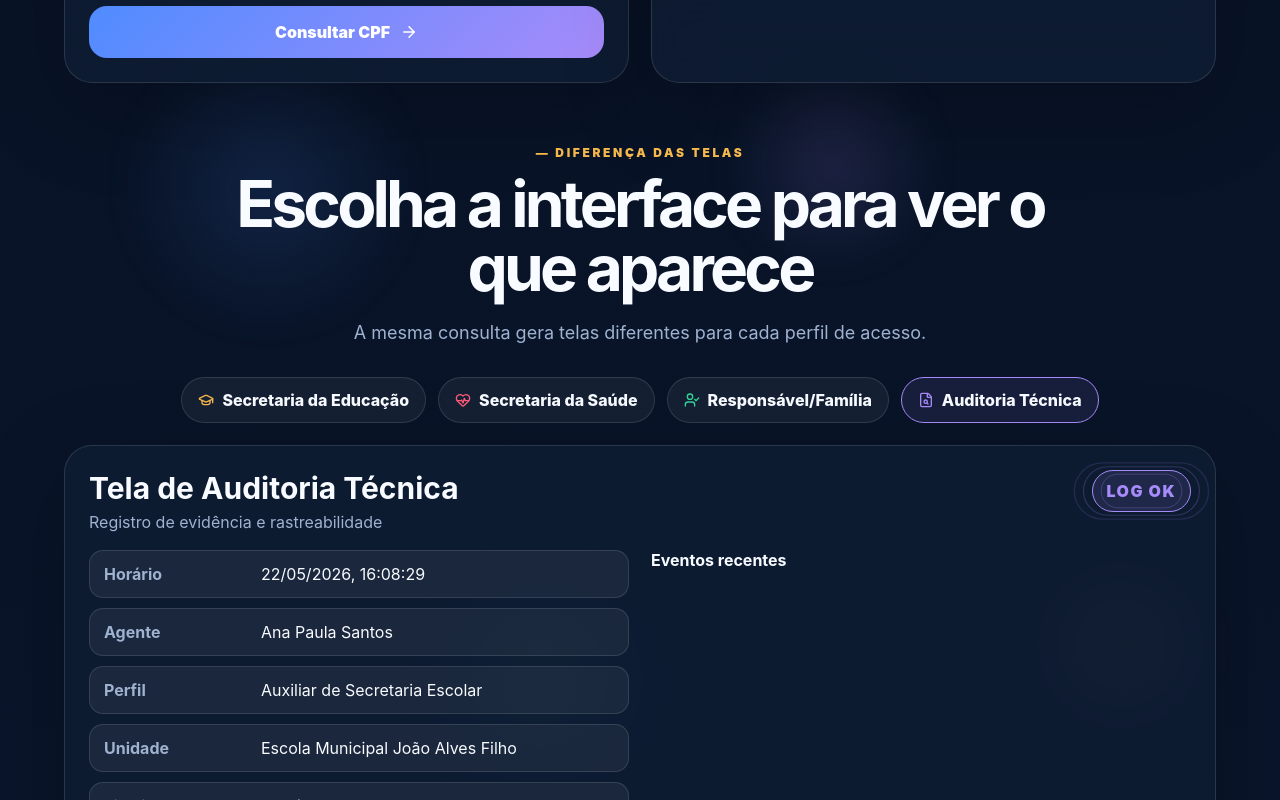
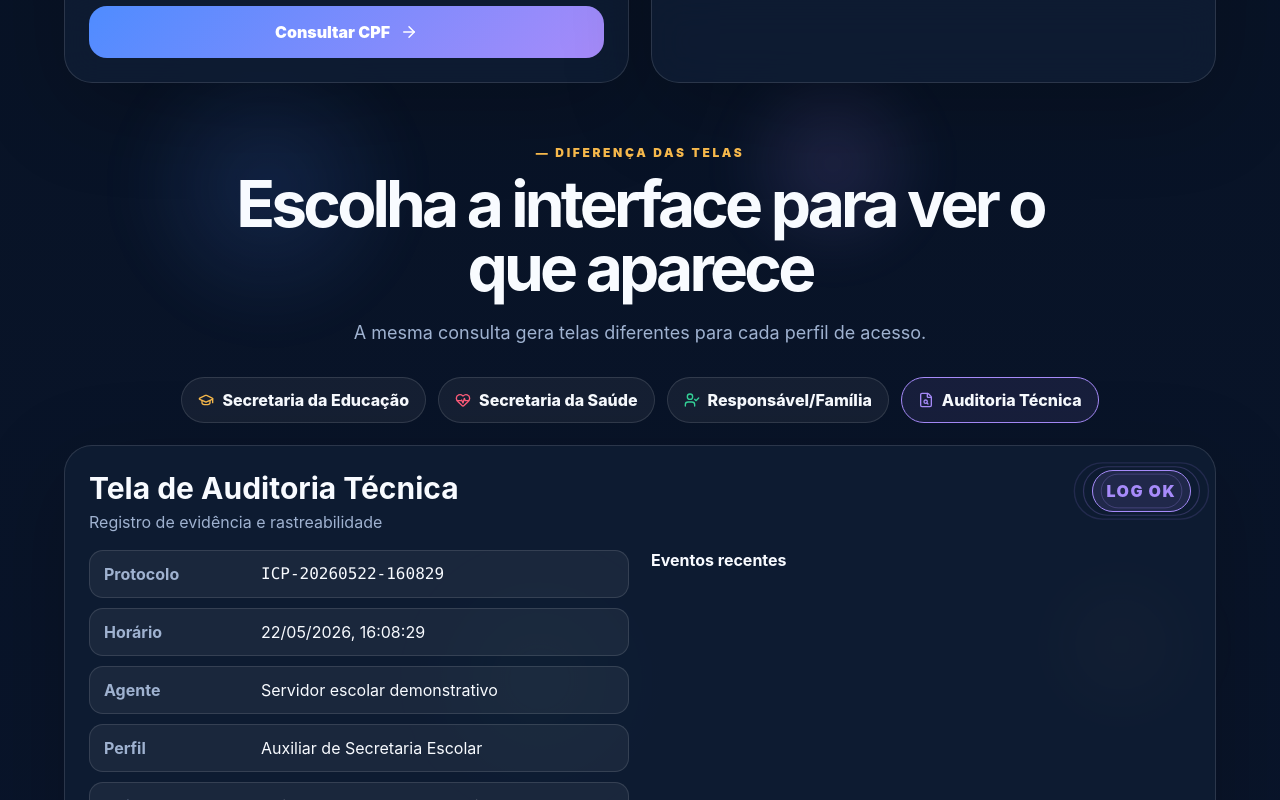
Before and after one commit to LucasDosea/integra-cpf-prototipo, a React (Vite) app: page / in a window 1280 px wide. Both pictures are taken after a click on the button "Auditoria Técnica". Shown: the part 1540-2340 px from the top of the page. Built offline with nearby package versions, Linux system fonts and the light colour scheme.

Commit message:
Update App.jsx

```diff
--- a/src/App.jsx
+++ b/src/App.jsx
@@ -3,29 +3,22 @@ import { AnimatePresence, motion, useReducedMotion } from "framer-motion";
 import {
   AlertTriangle,
   ArrowRight,
-  Building2,
   CalendarCheck,
   CheckCircle2,
   Clock3,
   Database,
-  Eye,
   EyeOff,
   FileSearch,
-  Fingerprint,
   GraduationCap,
   HeartPulse,
   Lock,
   Moon,
   Play,
-  Radio,
-  Search,
   ShieldCheck,
   Sparkles,
   Sun,
-  TerminalSquare,
   UserCheck,
   XCircle,
-  Zap,
 } from "lucide-react";
 
 const themes = {
@@ -64,9 +57,9 @@ const themes = {
 };
 
 const agent = {
-  name: "Ana Paula Santos",
+  name: "Servidor escolar demonstrativo",
   role: "Auxiliar de Secretaria Escolar",
-  unit: "Escola Municipal João Alves Filho",
+  unit: "Unidade escolar demonstrativa",
   profile: "Secretaria Escolar",
   device: "Secretaria-PC-03",
   ip: "200.150.42.18",
@@ -76,10 +69,10 @@ const agent = {
 const cases = {
   liberado: {
     cpf: "12345678900",
-    name: "Helena S. Andrade",
+    name: "Aluno demonstrativo A",
     birth: "12/03/2018",
     className: "3º ano B",
-    responsible: "Mariana Andrade",
+    responsible: "Responsável demonstrativo A",
     status: "LIBERADO",
     color: "green",
     educationTitle: "Matrícula autorizada",
@@ -92,10 +85,10 @@ const cases = {
   },
   pendente: {
     cpf: "11122233344",
-    name: "Miguel A. Santos",
+    name: "Aluno demonstrativo B",
     birth: "04/09/2015",
     className: "5º ano A",
-    responsible: "Carlos Santos",
+    responsible: "Responsável demonstrativo B",
     status: "PENDENTE",
     color: "amber",
     educationTitle: "Orientar responsável",
@@ -103,7 +96,7 @@ const cases = {
     healthTitle: "Pendência administrativa",
     healthMessage: "Existe uma pendência simulada que exige atualização presencial.",
     familyMessage: "Compareça à UBS indicada para atualização e liberação do processo.",
-    nextStep: "UBS Atalaia · 23/05/2026 · 08:30",
+    nextStep: "UBS Atalaia · horário demonstrativo",
     http: "200 OK",
   },
   nao: {
@@ -112,10 +105,10 @@ const cases = {
     birth: "—",
     className: "—",
     responsible: "—",
-    status: "NÃO LOCALIZADO",
+    status: "DADOS INSUFICIENTES",
     color: "red",
     educationTitle: "Conferência cadastral",
-    educationMessage: "Solicitar conferência dos dados antes de prosseguir.",
+    educationMessage: "Não foi encontrado vínculo suficiente para validação automática.",
     healthTitle: "Vínculo não encontrado",
     healthMessage: "Nenhum vínculo suficiente foi encontrado nos dados simulados.",
     familyMessage: "Procure a unidade responsável para conferência cadastral.",
@@ -125,7 +118,7 @@ const cases = {
 };
 
 function formatCpf(value) {
-  const digits = value.replace(/\D/g, "").slice(0, 11);
+  const digits = String(value || "").replace(/\D/g, "").slice(0, 11);
   return digits
     .replace(/(\d{3})(\d)/, "$1.$2")
     .replace(/(\d{3})(\d)/, "$1.$2")
@@ -145,8 +138,18 @@ function nowString(date = new Date()) {
   }).format(date);
 }
 
+function makeProtocol(date = new Date()) {
+  const y = date.getFullYear();
+  const mo = String(date.getMonth() + 1).padStart(2, "0");
+  const da = String(date.getDate()).padStart(2, "0");
+  const h = String(date.getHours()).padStart(2, "0");
+  const mi = String(date.getMinutes()).padStart(2, "0");
+  const s = String(date.getSeconds()).padStart(2, "0");
+  return `ICP-${y}${mo}${da}-${h}${mi}${s}`;
+}
+
 function decide(cpf) {
-  const d = cpf.replace(/\D/g, "");
+  const d = String(cpf || "").replace(/\D/g, "");
   if (d.length < 11) return null;
   if (d === cases.liberado.cpf) return cases.liberado;
   if (d === cases.pendente.cpf) return cases.pendente;
@@ -155,7 +158,7 @@ function decide(cpf) {
 }
 
 function makeToken(cpf, date) {
-  const d = (cpf.replace(/\D/g, "") || "00000000000")
+  const d = (String(cpf || "").replace(/\D/g, "") || "00000000000")
     .split("")
     .reverse()
     .join("")
@@ -225,8 +228,7 @@ function Pill({ p, c, children }) {
   );
 }
 
-function LiveClock({ p, compact = false }) {
-  const now = useClock();
+function LiveClock({ p, compact = false, now }) {
   return (
     <motion.span
       animate={{ opacity: [0.78, 1, 0.78] }}
@@ -553,8 +555,9 @@ function FamilyView({ p, r, c }) {
   );
 }
 
-function AuditView({ p, r, eventTime, token, denied, logs }) {
+function AuditView({ p, r, eventTime, token, denied, logs, protocol }) {
   const rows = [
+    ["Protocolo", protocol],
     ["Horário", nowString(eventTime)],
     ["Agente", agent.name],
     ["Perfil", agent.role],
@@ -573,14 +576,14 @@ function AuditView({ p, r, eventTime, token, denied, logs }) {
           {rows.map(([k, v]) => (
             <div key={k} style={{ display: "grid", gridTemplateColumns: "145px 1fr", gap: 12, padding: "13px 14px", borderRadius: 14, background: p.soft, border: `1px solid ${p.line}` }}>
               <strong style={{ color: p.muted }}>{k}</strong>
-              <span style={{ fontFamily: k === "Token" ? "ui-monospace, SFMono-Regular, Menlo, monospace" : "inherit" }}>{v}</span>
+              <span style={{ fontFamily: k === "Token" || k === "Protocolo" ? "ui-monospace, SFMono-Regular, Menlo, monospace" : "inherit" }}>{v}</span>
             </div>
           ))}
         </div>
         <div style={{ display: "grid", gap: 10 }}>
           <h4 style={{ margin: "0 0 4px" }}>Eventos recentes</h4>
           <AnimatePresence initial={false}>
-            {logs.slice(0, 6).map((log) => (
+            {logs.slice(0, 7).map((log) => (
               <motion.div
                 key={log.id}
                 initial={{ opacity: 0, x: 20, scale: 0.98 }}
@@ -627,6 +630,7 @@ function CompareCard({ p, icon, title, items }) {
 }
 
 export default function App() {
+  const now = useClock();
   const [theme, setTheme] = useState("dark");
   const [cpf, setCpf] = useState("123.456.789-00");
   const [result, setResult] = useState(cases.liberado);
@@ -635,7 +639,6 @@ export default function App() {
   const [denied, setDenied] = useState(false);
   const [eventTime, setEventTime] = useState(new Date());
   const [stage, setStage] = useState(4);
-  // FIX 2: mensagem de erro para CPF incompleto
   const [inputError, setInputError] = useState("");
   const [logs, setLogs] = useState([
     { id: "initial-ok", status: "200 OK", type: "ok", message: "Consulta demonstrativa registrada com retorno mínimo." },
@@ -644,54 +647,70 @@ export default function App() {
   const p = themes[theme];
   const statusColor = result ? p[result.color] : p.blue;
   const token = useMemo(() => makeToken(cpf, eventTime), [cpf, eventTime]);
+  const protocol = useMemo(() => makeProtocol(eventTime), [eventTime]);
 
   function addLog(type, status, message) {
-    setLogs((old) => [{ id: `${Date.now()}-${Math.random()}`, type, status, message }, ...old].slice(0, 9));
+    setLogs((old) => [{ id: `${Date.now()}-${Math.random()}`, type, status, message }, ...old].slice(0, 10));
+  }
+
+  function resetForTyping(value) {
+    setCpf(formatCpf(value));
+    setResult(null);
+    setDenied(false);
+    setInputError("");
+    setStage(0);
   }
 
   function consultar(e) {
     e.preventDefault();
-    // FIX 2: valida CPF incompleto antes de qualquer coisa
     const digits = cpf.replace(/\D/g, "");
     if (digits.length < 11) {
       setInputError("CPF incompleto — informe os 11 dígitos para consultar.");
+      setStage(0);
       return;
     }
+
     setInputError("");
     const next = decide(cpf) || cases.nao;
-    // FIX 1: nova consulta limpa qualquer bloqueio anterior, inclusive dos logs
+    const newEventTime = new Date();
+
     setDenied(false);
     setLogs((old) => old.filter((l) => l.type !== "blocked"));
     setLoading(true);
-    setEventTime(new Date());
+    setEventTime(newEventTime);
     setStage(0);
-    [1, 2, 3, 4].forEach((n, i) => setTimeout(() => setStage(n), 180 + i * 230));
+
+    setTimeout(() => { setStage(1); addLog("ok", "ETAPA 1", "CPF recebido e mascarado para consulta."); }, 180);
+    setTimeout(() => { setStage(2); addLog("ok", "ETAPA 2", "Token temporário gerado para processamento."); }, 420);
+    setTimeout(() => { setStage(3); addLog("ok", "ETAPA 3", "Finalidade de matrícula escolar validada."); }, 660);
+    setTimeout(() => { setStage(4); addLog("ok", "ETAPA 4", "Consulta interna simulada na Saúde concluída."); }, 900);
+
     setTimeout(() => {
       setResult(next);
       setLoading(false);
       setView("educacao");
-      addLog("ok", "200 OK", `Consulta de matrícula retornou ${next.status}.`);
+      addLog("ok", "200 OK", `Consulta de matrícula retornou ${next.status}. Protocolo ${makeProtocol(newEventTime)}.`);
     }, 1180);
   }
 
   function useDemo(c) {
+    const newEventTime = new Date();
     setCpf(formatCpf(c.cpf));
     setResult(c);
-    setInputError(""); // FIX 2
-    // FIX 1: selecionar cenário também limpa bloqueio dos logs
+    setInputError("");
     setDenied(false);
     setLogs((old) => old.filter((l) => l.type !== "blocked"));
-    setEventTime(new Date());
+    setEventTime(newEventTime);
     setStage(4);
     setView("educacao");
-    addLog("ok", "200 OK", `Cenário demonstrativo selecionado: ${c.status}.`);
+    addLog("ok", "200 OK", `Cenário demonstrativo selecionado: ${c.status}. Protocolo ${makeProtocol(newEventTime)}.`);
   }
 
   function bloquear() {
     setDenied(true);
     setView("auditoria");
     setEventTime(new Date());
-    addLog("blocked", "403 BLOQUEADO", "Tentativa de acessar dados restritos bloqueada por finalidade incompatível.");
+    addLog("blocked", "403 BLOQUEADO", "Evento: tentativa_acesso_dados_restritos · Motivo: finalidade incompatível · Ação: bloqueado automaticamente.");
   }
 
   const css = `
@@ -707,27 +726,22 @@ export default function App() {
     @keyframes pulseDot{0%,100%{transform:scale(1);opacity:.7}50%{transform:scale(1.35);opacity:1}}
     @keyframes scanLine{0%{transform:translateY(-120%);opacity:0}30%{opacity:1}100%{transform:translateY(360%);opacity:0}}
     @keyframes shimmer{0%{background-position:-200% 0}100%{background-position:200% 0}}
-    /* Foco de teclado visivel — acessibilidade */
     a:focus-visible,button:focus-visible,input:focus-visible{
       outline:2px solid ${p.blue};outline-offset:3px;border-radius:6px;
     }
-    /* Tablet */
     @media(max-width:1024px){
       .grid4{grid-template-columns:repeat(2,1fr)}
       .grid3{grid-template-columns:repeat(2,1fr)}
     }
-    /* Celular */
     @media(max-width:900px){
       .grid2,.grid3,.grid4{grid-template-columns:1fr!important}
       .heroTitle{font-size:46px!important}
       .hideMobile{display:none!important}
       .wrap{padding:0 18px}
     }
-    /* Celular pequeno */
     @media(max-width:480px){
       .heroTitle{font-size:36px!important}
     }
-    /* Respeita quem desativou animacoes no sistema */
     @media(prefers-reduced-motion:reduce){
       *{animation-duration:.01ms!important;animation-iteration-count:1!important}
       html{scroll-behavior:auto}
@@ -764,7 +778,7 @@ export default function App() {
             <a href="#comparativo">Diferenças</a>
           </div>
           <div style={{ display: "flex", alignItems: "center", gap: 12 }}>
-            <LiveClock p={p} compact />
+            <LiveClock p={p} compact now={now} />
             <button aria-label="Alternar tema" onClick={() => setTheme(theme === "dark" ? "light" : "dark")} style={{ width: 42, height: 42, borderRadius: 14, border: `1px solid ${p.line}`, background: p.soft, color: p.text, cursor: "pointer" }}>
               {theme === "dark" ? <Sun size={18} /> : <Moon size={18} />}
             </button>
@@ -773,12 +787,15 @@ export default function App() {
       </nav>
 
       <section className="wrap" style={{ padding: "72px 24px 48px", position: "relative", zIndex: 1 }}>
-        <Pill p={p} c={p.green}><Sparkles size={15} /> Protótipo para avaliação</Pill>
+        <div style={{ display: "flex", gap: 10, flexWrap: "wrap" }}>
+          <Pill p={p} c={p.green}><Sparkles size={15} /> Protótipo para avaliação</Pill>
+          <Pill p={p} c={p.amber}>Dados 100% simulados</Pill>
+        </div>
         <h1 className="heroTitle" style={{ fontSize: "clamp(36px, 7vw, 78px)", lineHeight: 0.96, letterSpacing: "-.07em", maxWidth: 970, margin: "24px 0 20px" }}>
           Cada secretaria enxerga uma tela diferente.
         </h1>
         <p style={{ maxWidth: 820, color: p.muted, fontSize: "clamp(16px, 2.2vw, 19px)", lineHeight: 1.7 }}>
-          A Educação consulta o CPF para matrícula. A Saúde calcula internamente. A família recebe orientação. A auditoria registra horário, agente, finalidade, token e bloqueios.
+          A Educação consulta o CPF para matrícula. A Saúde calcula internamente. A família recebe orientação. A auditoria registra horário, protocolo, agente, finalidade, token e bloqueios.
         </p>
         <div style={{ display: "flex", gap: 14, flexWrap: "wrap", marginTop: 28 }}>
           <a href="#simulador" style={{ background: p.text, color: p.bg, padding: "15px 22px", borderRadius: 14, fontWeight: 900, display: "flex", gap: 8, alignItems: "center" }}>
@@ -807,7 +824,7 @@ export default function App() {
                 <p style={{ color: p.muted, margin: 0 }}>Entrada controlada, com horário em tempo real e finalidade declarada.</p>
               </div>
               <div style={{ textAlign: "right" }}>
-                <LiveClock p={p} />
+                <LiveClock p={p} now={now} />
                 <div style={{ color: p.green, fontSize: 12, marginTop: 8, display: "flex", alignItems: "center", justifyContent: "flex-end", gap: 6 }}>
                   <span style={{ width: 8, height: 8, borderRadius: 99, background: p.green, animation: "pulseDot 1.8s infinite" }} />
                   sessão ativa
@@ -823,14 +840,13 @@ export default function App() {
               <input
                 id="cpf-input"
                 value={cpf}
-                onChange={(e) => { setCpf(formatCpf(e.target.value)); setResult(null); setDenied(false); setInputError(""); }}
+                onChange={(e) => resetForTyping(e.target.value)}
                 placeholder="123.456.789-00"
                 inputMode="numeric"
                 aria-invalid={!!inputError}
                 aria-describedby={inputError ? "cpf-error" : undefined}
                 style={{ width: "100%", margin: "10px 0 8px", padding: "18px 16px", borderRadius: 18, border: `1px solid ${inputError ? p.red : p.line}`, background: p.panelStrong, color: p.text, outline: "none", fontSize: 22, letterSpacing: ".04em" }}
               />
-              {/* FIX 2: aviso visual de CPF incompleto */}
               <AnimatePresence>
                 {inputError && (
                   <motion.div
@@ -912,7 +928,7 @@ export default function App() {
             {view === "educacao" && <EducationView p={p} r={result} c={statusColor} />}
             {view === "saude" && <HealthView p={p} r={result} />}
             {view === "familia" && <FamilyView p={p} r={result} c={statusColor} />}
-            {view === "auditoria" && <AuditView p={p} r={result} eventTime={eventTime} token={token} denied={denied} logs={logs} />}
+            {view === "auditoria" && <AuditView p={p} r={result} eventTime={eventTime} token={token} denied={denied} logs={logs} protocol={protocol} />}
           </motion.div>
         </AnimatePresence>
       </section>
@@ -923,7 +939,7 @@ export default function App() {
           <CompareCard p={p} icon={<GraduationCap color={p.amber} />} title="Educação vê" items={["Status administrativo", "Orientação de matrícula", "CPF mascarado", "Finalidade"]} />
           <CompareCard p={p} icon={<EyeOff color={p.green} />} title="Educação não vê" items={["Dados restritos", "Histórico sensível", "Detalhes privados", "Base interna da Saúde"]} />
           <CompareCard p={p} icon={<HeartPulse color={p.red} />} title="Saúde vê" items={["Situação interna", "Encaminhamento", "Ambiente restrito", "Cálculo do status"]} />
-          <CompareCard p={p} icon={<FileSearch color={p.purple} />} title="Auditoria vê" items={["Horário", "Agente", "Token", "Finalidade", "Bloqueios"]} />
+          <CompareCard p={p} icon={<FileSearch color={p.purple} />} title="Auditoria vê" items={["Horário", "Protocolo", "Agente", "Token", "Finalidade", "Bloqueios"]} />
         </div>
       </section>
 
```
